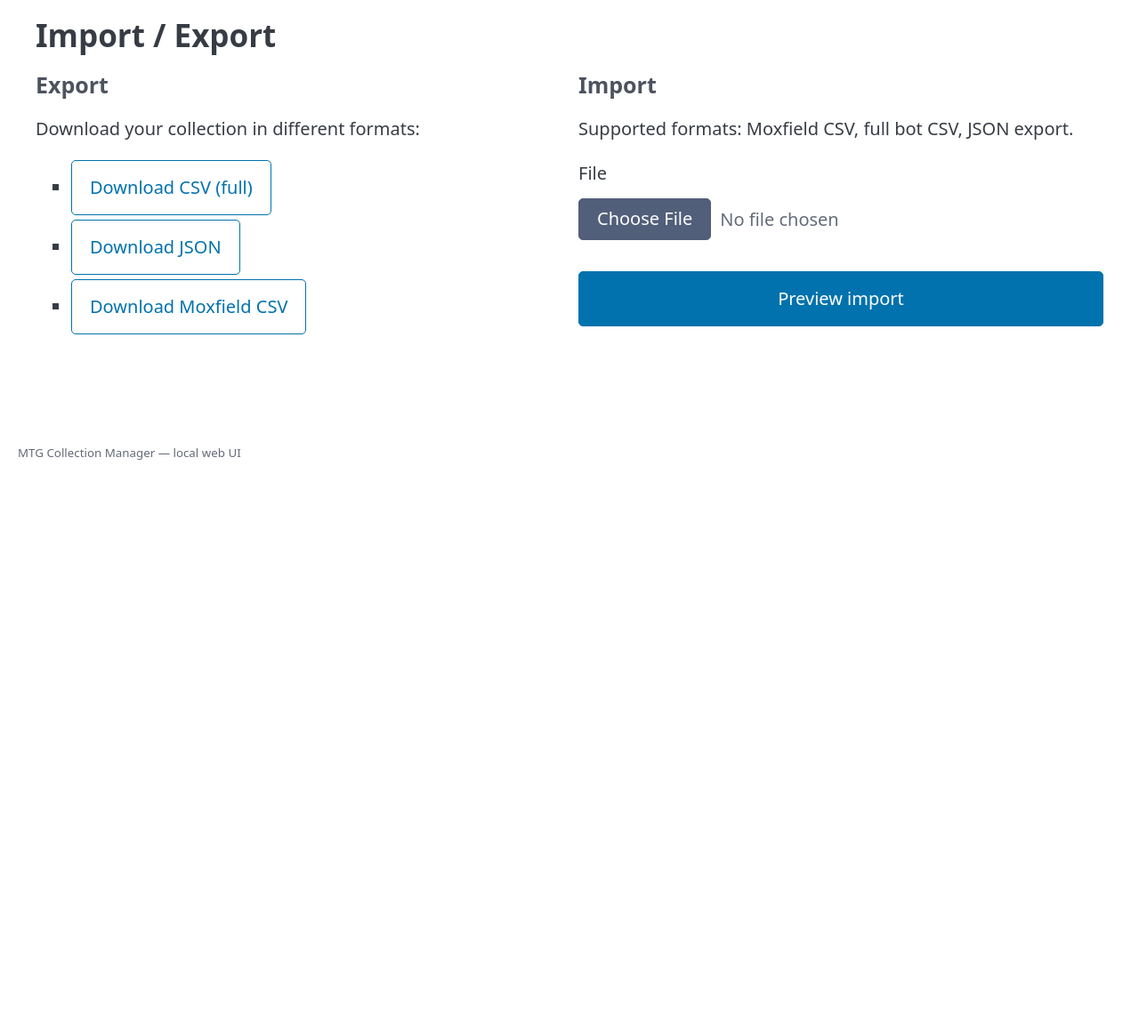
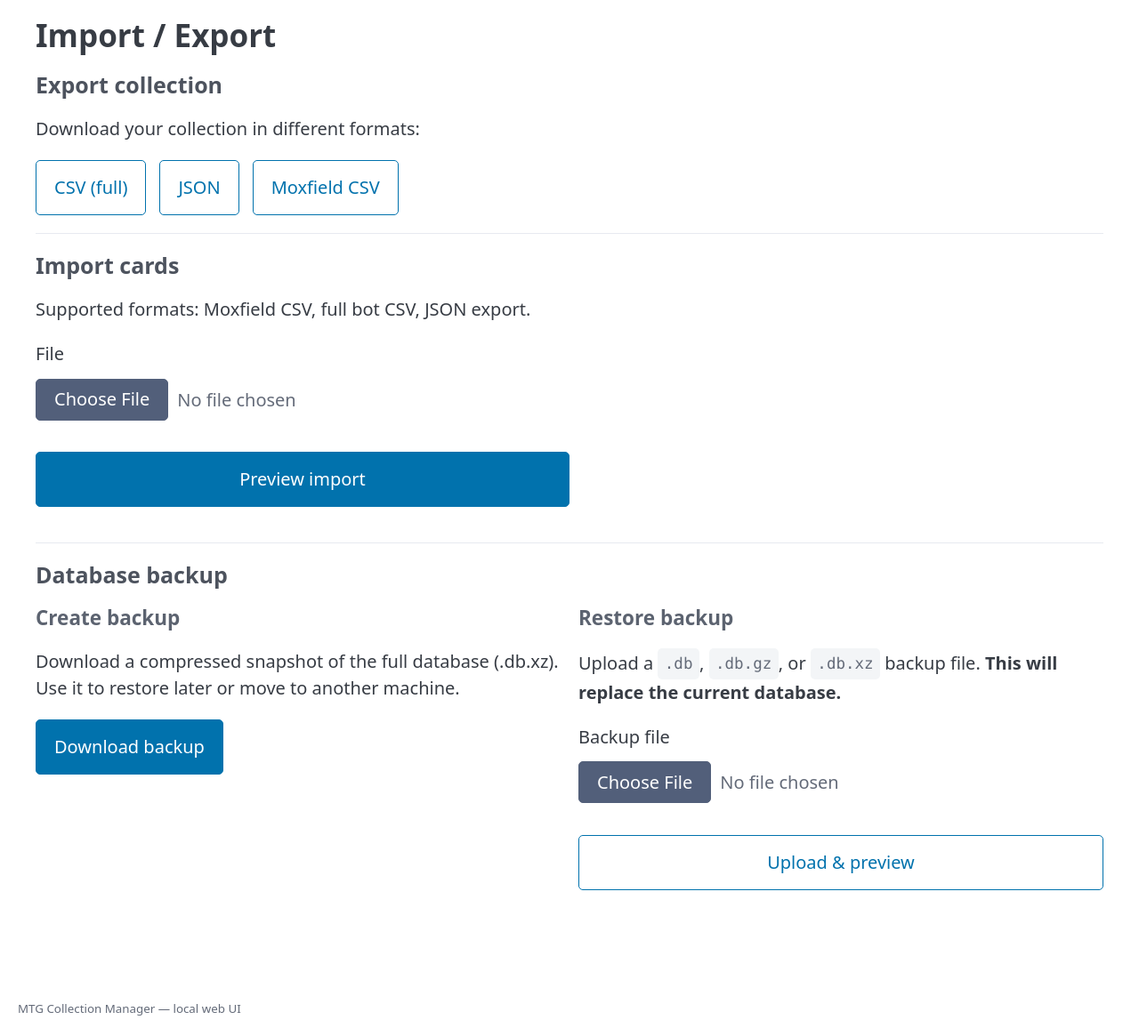
Before and after one commit to rotzbouf/mtg-collection-manager, a FastAPI app: page /import-export in a window 1280 px wide. Shown: the part 110-1275 px from the top of the page at 89% size. Before the commit the page ends 627 px from the top, so only its background shows below. Run offline with FastAPI, Linux system fonts and the light colour scheme; some libraries are stand-ins or nearby versions.

Commit message:
Fix Starlette 1.0 TemplateResponse API + add backup to local UI
Starlette 1.0 moved request to first positional arg in TemplateResponse;
fix all route files. Also add backup create (download .db.xz) and restore
(upload .db/.db.gz/.db.xz with preview + confirm) to import/export page.

```diff
--- a/ui/routes/collection.py
+++ b/ui/routes/collection.py
@@ -1,6 +1,7 @@
 """Collection routes: list, detail, add, edit, delete."""
 from __future__ import annotations
 
+import json
 import os
 from typing import Optional
 
@@ -47,6 +48,10 @@ def _display_name(card: dict) -> str:
     return en
 
 
+def _render(request: Request, template: str, ctx: dict):
+    return templates.TemplateResponse(request, template, ctx)
+
+
 @router.get("/collection", response_class=HTMLResponse)
 async def collection_list(
     request: Request,
@@ -64,28 +69,23 @@ async def collection_list(
         total = await deps.db.count_search(q)
     else:
         lang_filter = language if language else None
-        cid_filter = container_id
         cards = await deps.db.list_cards(
             limit=PAGE_SIZE,
             offset=offset,
             sort=sort if sort in dict(SORT_OPTIONS) else "chaos",
             language=lang_filter,
-            container_id=cid_filter,
+            container_id=container_id,
         )
-        total = await deps.db.count_cards(language=lang_filter, container_id=cid_filter)
+        total = await deps.db.count_cards(language=lang_filter, container_id=container_id)
 
     total_pages = max(1, (total + PAGE_SIZE - 1) // PAGE_SIZE)
     containers_list = await deps.db.list_containers()
 
-    # Add display helpers
     for card in cards:
         card["_display_name"] = _display_name(card)
         card["_flag"] = LANG_FLAGS.get(card.get("language", "en"), "")
 
-    is_htmx = request.headers.get("HX-Request") == "true"
-
     ctx = {
-        "request": request,
         "cards": cards,
         "q": q,
         "container_id": container_id,
@@ -100,16 +100,15 @@ async def collection_list(
         "page_size": PAGE_SIZE,
     }
 
-    if is_htmx:
-        return templates.TemplateResponse("collection/_rows.html", ctx)
-    return templates.TemplateResponse("collection/list.html", ctx)
+    is_htmx = request.headers.get("HX-Request") == "true"
+    template = "collection/_rows.html" if is_htmx else "collection/list.html"
+    return _render(request, template, ctx)
 
 
 @router.get("/collection/add", response_class=HTMLResponse)
 async def collection_add_form(request: Request, name: str = "", set_code: str = ""):
     containers_list = await deps.db.list_containers()
-    return templates.TemplateResponse("collection/add.html", {
-        "request": request,
+    return _render(request, "collection/add.html", {
         "name": name,
         "set_code": set_code,
         "containers": containers_list,
@@ -127,7 +126,6 @@ async def collection_add_submit(
     name: str = Form(""),
     set_code: str = Form(""),
     action: str = Form("lookup"),
-    # confirm fields
     scryfall_id: str = Form(""),
     name_en: str = Form(""),
     name_de: str = Form(""),
@@ -153,52 +151,30 @@ async def collection_add_submit(
     keywords: str = Form("[]"),
     legalities: str = Form("{}"),
 ):
-    import json
-
     containers_list = await deps.db.list_containers()
 
-    if action == "lookup":
-        # Scryfall lookup
-        if not name.strip():
-            return templates.TemplateResponse("collection/add.html", {
-                "request": request,
-                "name": name,
-                "set_code": set_code,
-                "containers": containers_list,
-                "conditions": CONDITIONS,
-                "languages": LANGUAGES,
-                "lang_flags": LANG_FLAGS,
-                "card": None,
-                "error": "Please enter a card name.",
-            })
-        sc = set_code.strip() or None
-        card_data = await deps.scryfall.get_by_name(name.strip(), fuzzy=True, set_code=sc)
-        if not card_data:
-            # try German
-            card_data = await deps.scryfall.get_german(name.strip(), set_code=sc)
-        if not card_data:
-            return templates.TemplateResponse("collection/add.html", {
-                "request": request,
-                "name": name,
-                "set_code": set_code,
-                "containers": containers_list,
-                "conditions": CONDITIONS,
-                "languages": LANGUAGES,
-                "lang_flags": LANG_FLAGS,
-                "card": None,
-                "error": f"Card not found on Scryfall: {name!r}",
-            })
-        return templates.TemplateResponse("collection/add.html", {
-            "request": request,
+    def _add_ctx(card=None, error=None):
+        return _render(request, "collection/add.html", {
             "name": name,
             "set_code": set_code,
             "containers": containers_list,
             "conditions": CONDITIONS,
             "languages": LANGUAGES,
             "lang_flags": LANG_FLAGS,
-            "card": card_data,
-            "error": None,
+            "card": card,
+            "error": error,
         })
+
+    if action == "lookup":
+        if not name.strip():
+            return _add_ctx(error="Please enter a card name.")
+        sc = set_code.strip() or None
+        card_data = await deps.scryfall.get_by_name(name.strip(), fuzzy=True, set_code=sc)
+        if not card_data:
+            card_data = await deps.scryfall.get_german(name.strip(), set_code=sc)
+        if not card_data:
+            return _add_ctx(error=f"Card not found on Scryfall: {name!r}")
+        return _add_ctx(card=card_data)
 
     # action == "save"
     def _f(v: str) -> Optional[float]:
@@ -252,8 +228,7 @@ async def collection_detail(request: Request, card_id: int):
     card["_display_name"] = _display_name(card)
     card["_flag"] = LANG_FLAGS.get(card.get("language", "en"), "")
     containers_list = await deps.db.list_containers()
-    return templates.TemplateResponse("collection/detail.html", {
-        "request": request,
+    return _render(request, "collection/detail.html", {
         "card": card,
         "containers": containers_list,
         "conditions": CONDITIONS,
--- a/ui/routes/containers.py
+++ b/ui/routes/containers.py
@@ -41,8 +41,7 @@ def _display_name(card: dict) -> str:
 @router.get("/containers", response_class=HTMLResponse)
 async def containers_list(request: Request):
     containers = await deps.db.list_containers()
-    return templates.TemplateResponse("containers/list.html", {
-        "request": request,
+    return templates.TemplateResponse(request, "containers/list.html", {
         "containers": containers,
         "container_types": CONTAINER_TYPES,
     })
@@ -75,8 +74,7 @@ async def container_detail(
         card["_display_name"] = _display_name(card)
         card["_flag"] = LANG_FLAGS.get(card.get("language", "en"), "")
 
-    return templates.TemplateResponse("containers/detail.html", {
-        "request": request,
+    return templates.TemplateResponse(request, "containers/detail.html", {
         "container": container,
         "cards": cards,
         "page": page,
--- a/ui/routes/deck.py
+++ b/ui/routes/deck.py
@@ -40,8 +40,7 @@ FORMATS = [
 
 @router.get("/deck", response_class=HTMLResponse)
 async def deck_form(request: Request):
-    return templates.TemplateResponse("deck.html", {
-        "request": request,
+    return templates.TemplateResponse(request, "deck.html", {
         "colors": COLORS,
         "themes": list(THEMES.keys()),
         "formats": FORMATS,
@@ -93,8 +92,7 @@ async def deck_build(
     except Exception as exc:
         error = str(exc)
 
-    return templates.TemplateResponse("deck.html", {
-        "request": request,
+    return templates.TemplateResponse(request, "deck.html", {
         "colors": COLORS,
         "themes": list(THEMES.keys()),
         "formats": FORMATS,
--- a/ui/routes/import_export.py
+++ b/ui/routes/import_export.py
@@ -1,9 +1,14 @@
-"""Import/Export routes."""
+"""Import/Export + Backup routes."""
 from __future__ import annotations
 
 import asyncio
 import io
+import json
+import lzma
 import os
+import tempfile
+import uuid
+from datetime import datetime, timezone
 from typing import Optional
 
 from fastapi import APIRouter, File, Form, Request, UploadFile
@@ -11,6 +16,7 @@ from fastapi.responses import HTMLResponse, RedirectResponse, StreamingResponse
 from fastapi.templating import Jinja2Templates
 
 import ui.deps as deps
+from core.database import Database
 from core.exporter import to_csv, to_json, to_moxfield
 from core.importer import detect_format, parse_full_csv, parse_json, parse_moxfield_csv, normalize_row
 
@@ -19,95 +25,30 @@ templates = Jinja2Templates(directory=_TEMPLATES_DIR)
 
 router = APIRouter()
 
+_RESTORE_TMP: dict[str, str] = {}  # token → tmp file path
+
+
+def _render(request: Request, ctx: dict):
+    return templates.TemplateResponse(request, "import_export.html", ctx)
+
+
+def _base_ctx():
+    return {
+        "error": None,
+        "preview": None,
+        "import_done": False,
+        "backup_restore_preview": None,
+        "backup_restore_token": None,
+        "backup_done": False,
+    }
+
 
 @router.get("/import-export", response_class=HTMLResponse)
 async def import_export_page(request: Request):
-    return templates.TemplateResponse("import_export.html", {
-        "request": request,
-        "error": None,
-        "preview": None,
-        "import_done": False,
-    })
+    return _render(request, _base_ctx())
 
 
-@router.post("/import", response_class=HTMLResponse)
-async def import_upload(
-    request: Request,
-    file: Optional[UploadFile] = File(None),
-    fmt: str = Form(""),
-):
-    # Preview phase — file is required here
-    if not file or not file.filename:
-        return templates.TemplateResponse("import_export.html", {
-            "request": request,
-            "error": "Please select a file to import.",
-            "preview": None,
-            "import_done": False,
-        })
-    content = await file.read()
-    filename = file.filename or ""
-
-    try:
-        fmt_detected = await asyncio.to_thread(detect_format, filename, content)
-    except ValueError as e:
-        return templates.TemplateResponse("import_export.html", {
-            "request": request,
-            "error": str(e),
-            "preview": None,
-            "import_done": False,
-        })
-
-    try:
-        if fmt_detected == "moxfield_csv":
-            rows = await asyncio.to_thread(parse_moxfield_csv, content)
-        elif fmt_detected == "full_csv":
-            rows = await asyncio.to_thread(parse_full_csv, content)
-        else:
-            rows = await asyncio.to_thread(parse_json, content)
-    except ValueError as e:
-        return templates.TemplateResponse("import_export.html", {
-            "request": request,
-            "error": str(e),
-            "preview": None,
-            "import_done": False,
-        })
-
-    preview = rows[:10]
-    return templates.TemplateResponse("import_export.html", {
-        "request": request,
-        "error": None,
-        "preview": preview,
-        "preview_total": len(rows),
-        "parsed_json": json.dumps(rows),
-        "fmt": fmt_detected,
-        "import_done": False,
-    })
-
-
-@router.post("/import/confirm", response_class=HTMLResponse)
-async def import_confirm(
-    request: Request,
-    parsed_json: str = Form(""),
-    fmt: str = Form(""),
-):
-    import json
-    try:
-        rows = json.loads(parsed_json)
-    except Exception:
-        rows = []
-    count = 0
-    for row in rows:
-        card_dict, _container_name = normalize_row(row)
-        await deps.db.add_card(card_dict, added_by="web-ui-import")
-        count += 1
-    return templates.TemplateResponse("import_export.html", {
-        "request": request,
-        "error": None,
-        "preview": None,
-        "import_done": True,
-        "import_count": count,
-    })
-
+# ── Export ────────────────────────────────────────────────────────────────────
 
 @router.get("/export/csv")
 async def export_csv():
@@ -140,3 +81,162 @@ async def export_moxfield():
         media_type="text/csv",
         headers={"Content-Disposition": "attachment; filename=mtg_moxfield.csv"},
     )
+
+
+# ── Import ────────────────────────────────────────────────────────────────────
+
+@router.post("/import", response_class=HTMLResponse)
+async def import_upload(
+    request: Request,
+    file: Optional[UploadFile] = File(None),
+    fmt: str = Form(""),
+):
+    if not file or not file.filename:
+        ctx = _base_ctx()
+        ctx["error"] = "Please select a file to import."
+        return _render(request, ctx)
+
+    content = await file.read()
+    filename = file.filename or ""
+
+    try:
+        fmt_detected = await asyncio.to_thread(detect_format, filename, content)
+    except ValueError as e:
+        ctx = _base_ctx()
+        ctx["error"] = str(e)
+        return _render(request, ctx)
+
+    try:
+        if fmt_detected == "moxfield_csv":
+            rows = await asyncio.to_thread(parse_moxfield_csv, content)
+        elif fmt_detected == "full_csv":
+            rows = await asyncio.to_thread(parse_full_csv, content)
+        else:
+            rows = await asyncio.to_thread(parse_json, content)
+    except ValueError as e:
+        ctx = _base_ctx()
+        ctx["error"] = str(e)
+        return _render(request, ctx)
+
+    ctx = _base_ctx()
+    ctx.update({
+        "preview": rows[:10],
+        "preview_total": len(rows),
+        "parsed_json": json.dumps(rows),
+        "fmt": fmt_detected,
+    })
+    return _render(request, ctx)
+
+
+@router.post("/import/confirm", response_class=HTMLResponse)
+async def import_confirm(
+    request: Request,
+    parsed_json: str = Form(""),
+    fmt: str = Form(""),
+):
+    try:
+        rows = json.loads(parsed_json)
+    except Exception:
+        rows = []
+    count = 0
+    for row in rows:
+        card_dict, _container_name = normalize_row(row)
+        await deps.db.add_card(card_dict, added_by="web-ui-import")
+        count += 1
+    ctx = _base_ctx()
+    ctx.update({"import_done": True, "import_count": count})
+    return _render(request, ctx)
+
+
+# ── Backup ────────────────────────────────────────────────────────────────────
+
+@router.get("/backup/download")
+async def backup_download():
+    data = await deps.db.backup_bytes()
+    xz_data = await asyncio.to_thread(lambda: lzma.compress(data, preset=6))
+    ts = datetime.now(timezone.utc).strftime("%Y%m%d_%H%M%S")
+    filename = f"mtg_collection_{ts}.db.xz"
+    return StreamingResponse(
+        io.BytesIO(xz_data),
+        media_type="application/octet-stream",
+        headers={"Content-Disposition": f"attachment; filename={filename}"},
+    )
+
+
+@router.post("/backup/restore", response_class=HTMLResponse)
+async def backup_restore_upload(
+    request: Request,
+    file: Optional[UploadFile] = File(None),
+):
+    if not file or not file.filename:
+        ctx = _base_ctx()
+        ctx["error"] = "Please select a backup file (.db, .db.gz, or .db.xz)."
+        return _render(request, ctx)
+
+    fname = file.filename or ""
+    if not (fname.endswith(".db") or fname.endswith(".db.gz") or fname.endswith(".db.xz")):
+        ctx = _base_ctx()
+        ctx["error"] = "Unsupported file type. Please upload a .db, .db.gz, or .db.xz backup."
+        return _render(request, ctx)
+
+    raw = await file.read()
+    try:
+        if fname.endswith(".xz"):
+            data = await asyncio.to_thread(lzma.decompress, raw)
+        elif fname.endswith(".gz"):
+            import gzip
+            data = await asyncio.to_thread(gzip.decompress, raw)
+        else:
+            data = raw
+        counts = await Database.inspect_backup(data)
+    except Exception as e:
+        ctx = _base_ctx()
+        ctx["error"] = f"Could not read backup: {e}"
+        return _render(request, ctx)
+
+    # Save to temp file so we don't need to pass raw bytes through the form
+    token = uuid.uuid4().hex
+    tmp_path = os.path.join(tempfile.gettempdir(), f"mtg_restore_{token}.db")
+    await asyncio.to_thread(open(tmp_path, "wb").write, data)
+    _RESTORE_TMP[token] = tmp_path
+
+    ctx = _base_ctx()
+    ctx.update({
+        "backup_restore_preview": {
+            "cards": counts.get("cards", 0),
+            "containers": counts.get("containers", 0),
+            "size_mb": len(raw) / 1024 / 1024,
+            "filename": fname,
+        },
+        "backup_restore_token": token,
+    })
+    return _render(request, ctx)
+
+
+@router.post("/backup/restore/confirm", response_class=HTMLResponse)
+async def backup_restore_confirm(
+    request: Request,
+    token: str = Form(""),
+):
+    tmp_path = _RESTORE_TMP.pop(token, None)
+    if not tmp_path or not os.path.exists(tmp_path):
+        ctx = _base_ctx()
+        ctx["error"] = "Restore session expired. Please re-upload the backup file."
+        return _render(request, ctx)
+
+    try:
+        data = await asyncio.to_thread(lambda: open(tmp_path, "rb").read())
+        await deps.db.restore_from_bytes(data)
+    except Exception as e:
+        ctx = _base_ctx()
+        ctx["error"] = f"Restore failed: {e}"
+        return _render(request, ctx)
+    finally:
+        try:
+            os.unlink(tmp_path)
+        except OSError:
+            pass
+
+    ctx = _base_ctx()
+    ctx["backup_done"] = True
+    return _render(request, ctx)
--- a/ui/routes/stats.py
+++ b/ui/routes/stats.py
@@ -25,8 +25,7 @@ LANG_FLAGS = {
 async def stats_page(request: Request):
     data = await deps.db.stats()
     containers = await deps.db.container_stats()
-    return templates.TemplateResponse("stats.html", {
-        "request": request,
+    return templates.TemplateResponse(request, "stats.html", {
         "stats": data,
         "containers": containers,
         "lang_flags": LANG_FLAGS,
--- a/ui/templates/import_export.html
+++ b/ui/templates/import_export.html
@@ -7,32 +7,41 @@
 {% if import_done %}
 <article style="border-left:4px solid green">
   <strong>Import complete.</strong> {{ import_count }} card(s) added to the collection.
-  <br><a href="/collection">View Collection</a>
+  <a href="/collection">View Collection →</a>
+</article>
+{% endif %}
+
+{% if backup_done %}
+<article style="border-left:4px solid green">
+  <strong>Database restored successfully.</strong>
+  <a href="/collection">View Collection →</a>
 </article>
 {% endif %}
 
 {% if error %}
-<article class="error">{{ error }}</article>
+<article style="border-left:4px solid red">{{ error }}</article>
 {% endif %}
 
-<div class="grid">
+{# ── Export ──────────────────────────────────────────────────────────────── #}
 <section>
-    <h4>Export</h4>
+  <h4>Export collection</h4>
   <p>Download your collection in different formats:</p>
-    <ul>
-      <li><a href="/export/csv" role="button" class="outline">Download CSV (full)</a></li>
-      <li><a href="/export/json" role="button" class="outline">Download JSON</a></li>
-      <li><a href="/export/moxfield" role="button" class="outline">Download Moxfield CSV</a></li>
-    </ul>
+  <div style="display:flex;gap:0.75rem;flex-wrap:wrap">
+    <a href="/export/csv" role="button" class="outline">CSV (full)</a>
+    <a href="/export/json" role="button" class="outline">JSON</a>
+    <a href="/export/moxfield" role="button" class="outline">Moxfield CSV</a>
+  </div>
 </section>
 
+<hr>
+
+{# ── Import ──────────────────────────────────────────────────────────────── #}
 <section>
-    <h4>Import</h4>
+  <h4>Import cards</h4>
   <p>Supported formats: Moxfield CSV, full bot CSV, JSON export.</p>
 
   {% if not preview %}
-    <form method="post" action="/import" enctype="multipart/form-data">
-      <input type="hidden" name="action" value="preview">
+  <form method="post" action="/import" enctype="multipart/form-data" style="max-width:30rem">
     <label>
       File
       <input type="file" name="file" accept=".csv,.json" required>
@@ -41,37 +50,76 @@
   </form>
   {% else %}
   <article>
-      <h5>Preview (first 10 of {{ preview_total }} rows)</h5>
+    <h5>Preview — first 10 of {{ preview_total }} rows</h5>
+    <div style="overflow-x:auto">
       <table style="font-size:0.8rem">
         <thead>
-          <tr>
-            {% for key in preview[0].keys() %}
-            <th>{{ key }}</th>
-            {% endfor %}
-          </tr>
+          <tr>{% for key in preview[0].keys() %}<th>{{ key }}</th>{% endfor %}</tr>
         </thead>
         <tbody>
           {% for row in preview %}
-          <tr>
-            {% for v in row.values() %}
-            <td>{{ v }}</td>
-            {% endfor %}
-          </tr>
+          <tr>{% for v in row.values() %}<td>{{ v }}</td>{% endfor %}</tr>
           {% endfor %}
         </tbody>
       </table>
-      <p>Format detected: <strong>{{ fmt }}</strong> — {{ preview_total }} rows total.</p>
-
+    </div>
+    <p>Format: <strong>{{ fmt }}</strong> — {{ preview_total }} rows total.</p>
     <form method="post" action="/import/confirm">
       <input type="hidden" name="parsed_json" value="{{ parsed_json | e }}">
       <input type="hidden" name="fmt" value="{{ fmt }}">
       <div style="display:flex;gap:1rem">
-          <button type="submit">Confirm Import ({{ preview_total }} cards)</button>
+        <button type="submit">Confirm import ({{ preview_total }} cards)</button>
         <a href="/import-export" role="button" class="outline secondary">Cancel</a>
       </div>
     </form>
   </article>
   {% endif %}
 </section>
+
+<hr>
+
+{# ── Backup ──────────────────────────────────────────────────────────────── #}
+<section>
+  <h4>Database backup</h4>
+
+  <div class="grid">
+    <div>
+      <h5>Create backup</h5>
+      <p>Download a compressed snapshot of the full database (.db.xz). Use it to restore later or move to another machine.</p>
+      <a href="/backup/download" role="button">Download backup</a>
     </div>
+
+    <div>
+      <h5>Restore backup</h5>
+      <p>Upload a <code>.db</code>, <code>.db.gz</code>, or <code>.db.xz</code> backup file. <strong>This will replace the current database.</strong></p>
+
+      {% if not backup_restore_preview %}
+      <form method="post" action="/backup/restore" enctype="multipart/form-data">
+        <label>
+          Backup file
+          <input type="file" name="file" accept=".db,.gz,.xz" required>
+        </label>
+        <button type="submit" class="outline">Upload &amp; preview</button>
+      </form>
+      {% else %}
+      <article style="border-left:4px solid orange">
+        <h5>⚠️ Confirm restore</h5>
+        <p>
+          <strong>{{ backup_restore_preview.filename }}</strong><br>
+          {{ backup_restore_preview.cards }} cards · {{ backup_restore_preview.containers }} containers
+          · {{ "%.1f" | format(backup_restore_preview.size_mb) }} MB
+        </p>
+        <p>All data added <em>after</em> this backup was created will be lost.</p>
+        <form method="post" action="/backup/restore/confirm">
+          <input type="hidden" name="token" value="{{ backup_restore_token }}">
+          <div style="display:flex;gap:1rem">
+            <button type="submit" style="background:var(--pico-color-red-550)">Restore database</button>
+            <a href="/import-export" role="button" class="outline secondary">Cancel</a>
+          </div>
+        </form>
+      </article>
+      {% endif %}
+    </div>
+  </div>
+</section>
 {% endblock %}
```
Lines whose indentation alone changed are shown as unchanged.
